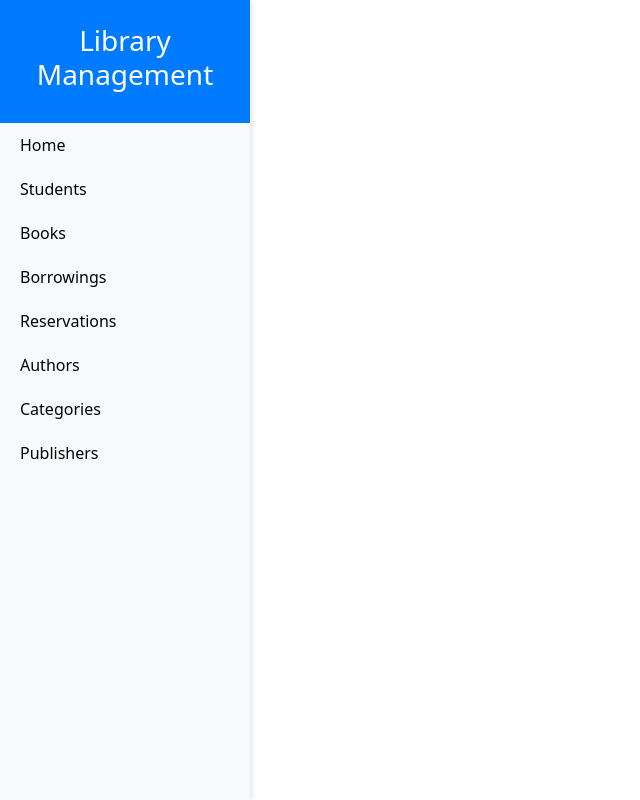
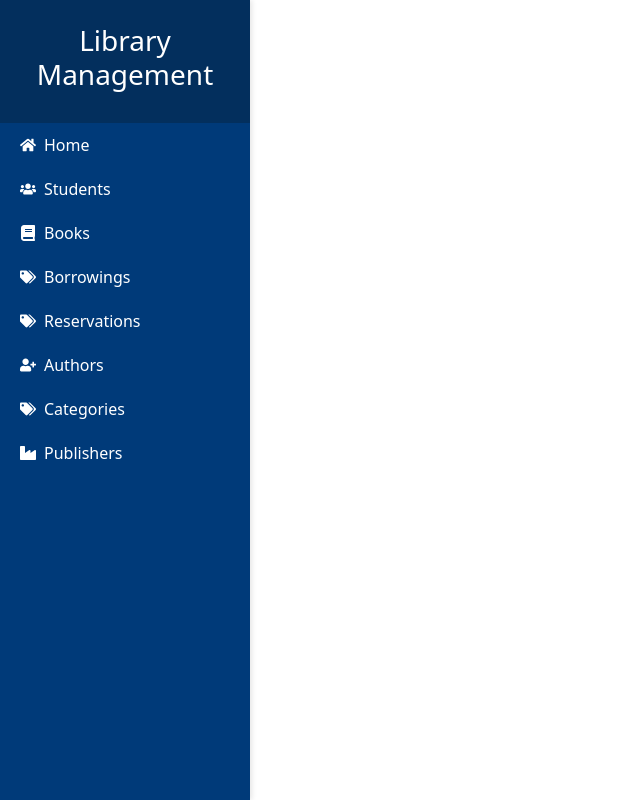
Before and after one commit to sneha-at-hub/library-management, a React (Create React App) app in the folder frontend/: page / in a window 1280 px wide. Shown: the whole page, without its empty margins (0-640 px from the left). Built offline with nearby package versions, Linux system fonts and the light colour scheme.

Commit message:
changes made in frontend css

```diff
--- a/frontend/src/components/BookList.js
+++ b/frontend/src/components/BookList.js
@@ -99,7 +99,7 @@ const BookList = () => {
         <>
             <Sidebar />
             <div className="container my-5" style={{ marginLeft: '250px', marginRight: 'auto', maxWidth: '1190px' }}>
-                <h2 className="text-center mb-4">Book List</h2>
+                <h2 className=" mb-4">Book List</h2>
                 <Button variant="primary" onClick={() => setShowAddModal(true)}>
                     Add New Book
                 </Button>
@@ -129,7 +129,7 @@ const BookList = () => {
                                     <td>{book.isbn}</td>
                                     <td>{book.copies_available}</td>
                                     <td>
-                                    <button className="btn btn-info btn-sm" style={{ marginRight: '10px' , backgroundColor:'#007bff', color:'white', borderColor:'lightgray' }}>Details</button>
+                                    <button className="btn btn-info btn-sm" style={{ marginRight: '10px' , backgroundColor:'#003a79', color:'white', borderColor:'lightgray' }}>Details</button>
                                     <button className="btn btn-warning btn-sm" style={{ marginRight: '10px', padding:'0 5px 5px 5px' }} onClick={() => handleEdit(book)}>
                                         <FaEdit style={{ }} />
                                     </button>
--- a/frontend/src/components/Sidebar.css
+++ b/frontend/src/components/Sidebar.css
@@ -5,8 +5,8 @@
     position: fixed;
     top: 0;
     left: 0;
-    background: #343a40; /* Dark background for a modern look */
-    color: black;
+    background-color: #003a79; /* Dark background for a modern look */
+    color: white;
 
     transition: all 0.3s;
     box-shadow: 2px 0 5px rgba(0,0,0,0.1); /* Subtle shadow for depth */
@@ -14,7 +14,7 @@
 
 /* Header styling */
 .sidebar-header {
-    background: #007bff; /* Bright blue background */
+    background: #032f5d; /* Bright blue background */
     color: #ffffff; /* White text */
     padding: 15px 20px;
     text-align: center;
@@ -27,7 +27,7 @@
     padding: 10px 20px; /* Slightly increased padding */
     display: flex;
     align-items: center;
-    color: #040303; /* White text */
+    color: #ffffff; /* White text */
     text-decoration: none; /* Remove underlines */
     border-radius: 4px; /* Rounded corners */
     transition: background 0.3s, color 0.3s; /* Smooth transition */
@@ -62,6 +62,10 @@
 
 /* Optional: active link styling */
 .nav-link.active {
-    background: #007bff; /* Highlight active link with bright blue */
+    background: #003a79; /* Highlight active link with bright blue */
     color: #ffffff; /* White text for active link */
 }
+
+.nav-link i {
+    margin-left: -800px; /* Space between icon and text */
+}
--- a/frontend/src/components/Sidebar.js
+++ b/frontend/src/components/Sidebar.js
@@ -2,53 +2,64 @@ import React from 'react';
 import { Link } from 'react-router-dom';
 import 'bootstrap/dist/css/bootstrap.min.css';
 import './Sidebar.css'; // Custom styles for the sidebar
+import { FaHome, FaUsers, FaBook, FaBookOpen, FaUserPlus, FaBookReader, FaListAlt, FaTags, FaIndustry } from 'react-icons/fa';
 
 const Sidebar = () => {
     return (
-        <nav id="sidebar" className="bg-light border-right">
+        <nav id="sidebar" className="border-right">
             <div className="sidebar-header py-4 px-3">
                 <h3 className="text-center">Library Management</h3>
             </div>
             <ul className="list-unstyled components">
                 <li>
-                    <Link to="/" className="nav-link">Home</Link>
+                    <Link to="/" className="nav-link">
+                        <FaHome style={{ marginRight: '8px' }} /> Home
+                    </Link>
                 </li>
                 <li>
-                    <a href="#studentsSubmenu" data-toggle="collapse" aria-expanded="false" className="dropdown-toggle nav-link">Students</a>
+                    <a href="#studentsSubmenu" data-toggle="collapse" aria-expanded="false" className="dropdown-toggle nav-link">
+                        <FaUsers style={{ marginRight: '8px' }} /> Students
+                    </a>
                     <ul className="collapse list-unstyled" id="studentsSubmenu">
-                        <li><Link to="/students" className="nav-link">List Students</Link></li>
-                        <li><Link to="/students/add" className="nav-link">Add Student</Link></li>
+                        <li><Link to="/students" className="nav-link"><FaListAlt style={{ marginRight: '8px' }} /> List Students</Link></li>
+                        <li><Link to="/students/add" className="nav-link"><FaUserPlus style={{ marginRight: '8px' }} /> Add Student</Link></li>
                     </ul>
                 </li>
                 <li>
-                    <a href="#booksSubmenu" data-toggle="collapse" aria-expanded="false" className="dropdown-toggle nav-link">Books</a>
+                    <a href="#booksSubmenu" data-toggle="collapse" aria-expanded="false" className="dropdown-toggle nav-link">
+                        <FaBook style={{ marginRight: '8px' }} /> Books
+                    </a>
                     <ul className="collapse list-unstyled" id="booksSubmenu">
-                        <li><Link to="/books" className="nav-link">List Books</Link></li>
-                        <li><Link to="/books/add" className="nav-link">Add Book</Link></li>
+                        <li><Link to="/books" className="nav-link"><FaBookReader style={{ marginRight: '8px' }} /> List Books</Link></li>
+                        <li><Link to="/books/add" className="nav-link"><FaBookOpen style={{ marginRight: '8px' }} /> Add Book</Link></li>
                     </ul>
                 </li>
                 <li>
-                    <a href="#borrowingsSubmenu" data-toggle="collapse" aria-expanded="false" className="dropdown-toggle nav-link">Borrowings</a>
+                    <a href="#borrowingsSubmenu" data-toggle="collapse" aria-expanded="false" className="dropdown-toggle nav-link">
+                        <FaTags style={{ marginRight: '8px' }} /> Borrowings
+                    </a>
                     <ul className="collapse list-unstyled" id="borrowingsSubmenu">
-                        <li><Link to="/borrowings" className="nav-link">List Borrowings</Link></li>
-                        <li><Link to="/borrowings/add" className="nav-link">Add Borrowing</Link></li>
+                        <li><Link to="/borrowings" className="nav-link"><FaListAlt style={{ marginRight: '8px' }} /> List Borrowings</Link></li>
+                        <li><Link to="/borrowings/add" className="nav-link"><FaBookOpen style={{ marginRight: '8px' }} /> Add Borrowing</Link></li>
                     </ul>
                 </li>
                 <li>
-                    <a href="#reservationsSubmenu" data-toggle="collapse" aria-expanded="false" className="dropdown-toggle nav-link">Reservations</a>
+                    <a href="#reservationsSubmenu" data-toggle="collapse" aria-expanded="false" className="dropdown-toggle nav-link">
+                        <FaTags style={{ marginRight: '8px' }} /> Reservations
+                    </a>
                     <ul className="collapse list-unstyled" id="reservationsSubmenu">
-                        <li><Link to="/reservations" className="nav-link">List Reservations</Link></li>
-                        <li><Link to="/reservations/add" className="nav-link">Add Reservation</Link></li>
+                        <li><Link to="/reservations" className="nav-link"><FaListAlt style={{ marginRight: '8px' }} /> List Reservations</Link></li>
+                        <li><Link to="/reservations/add" className="nav-link"><FaBookOpen style={{ marginRight: '8px' }} /> Add Reservation</Link></li>
                     </ul>
                 </li>
                 <li>
-                    <Link to="/authors" className="nav-link">Authors</Link>
+                    <Link to="/authors" className="nav-link"><FaUserPlus style={{ marginRight: '8px' }} /> Authors</Link>
                 </li>
                 <li>
-                    <Link to="/categories" className="nav-link">Categories</Link>
+                    <Link to="/categories" className="nav-link"><FaTags style={{ marginRight: '8px' }} /> Categories</Link>
                 </li>
                 <li>
-                    <Link to="/publishers" className="nav-link">Publishers</Link>
+                    <Link to="/publishers" className="nav-link"><FaIndustry style={{ marginRight: '8px' }} /> Publishers</Link>
                 </li>
             </ul>
         </nav>
```
Also changed, not shown: 1 other file (tests, documents, lock files or other folders).
